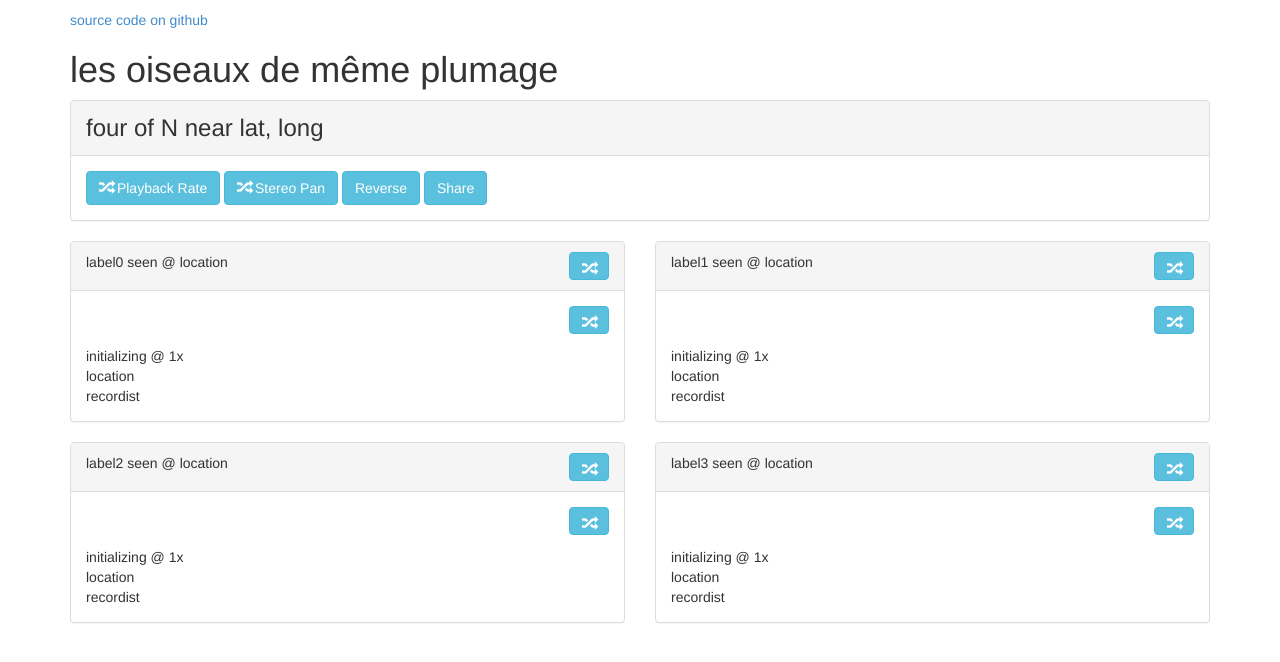
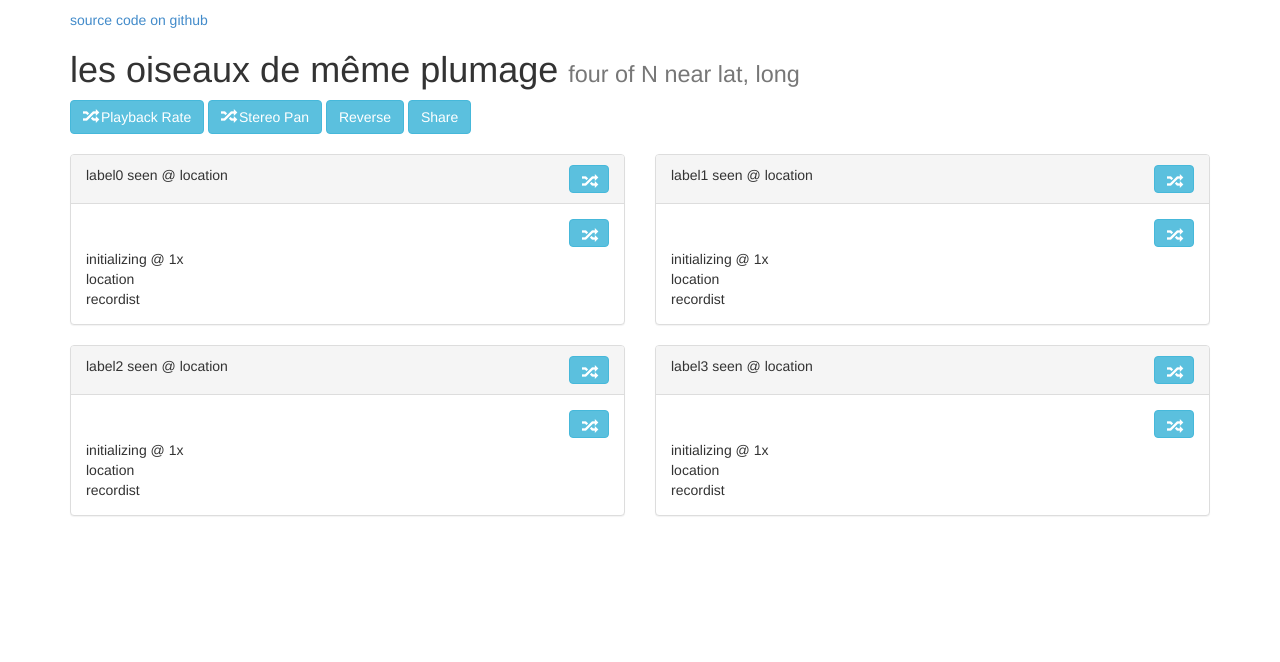
Before and after one commit to wfwalker/loco-xeno-canto, a website: page client/quartet.html in a window 1280 px wide. Drawn offline with Linux system fonts and the light colour scheme; files whose address does not match are found by name.

Commit message:
simplify and compact layout

```diff
--- a/client/quartet.html
+++ b/client/quartet.html
@@ -9,22 +9,21 @@
 
 	<body style='padding-top: 10px'>
 		<div class='container'>
-			<a href="https://github.com/wfwalker/loco-xeno-canto">source code on github</a>
+			<a target='_blank' href="https://github.com/wfwalker/loco-xeno-canto">source code on github</a>
 			<div class='row'>
 				<div class='col-md-12'>
-					<h1>les oiseaux de même plumage</h1>
-					<div class='panel panel-default'>
-						<div class='panel-heading' style='font-size: 18pt'>four of <span id='sightings'>N</span> near <span id='position'>lat, long</span></div>
-
-						<div class='panel-body'>
-							<div>
-								<button class='btn btn-info' id='playbackRates'><span class='glyphicon glyphicon-random'></span> Playback Rate</button>
-								<button class='btn btn-info' id='panners'><span class='glyphicon glyphicon-random'></span> Stereo Pan</button>
-								<button class='btn btn-info' id='reverse'>Reverse</button>
-								<button class='btn btn-info' id='share'>Share</button>
-							</div>
-						</div>
-					</div>
+					<h1>
+						les oiseaux de même plumage
+						<small><span id='sightings'>four of N</span> near <span id='position'>lat, long</span></small>
+					</h1>
+				</div>
+			</div>
+			<div class='row'>
+				<div class='col-md-12' style='padding-bottom: 20px'>
+					<button class='btn btn-info' id='playbackRates'><span class='glyphicon glyphicon-random'></span> Playback Rate</button>
+					<button class='btn btn-info' id='panners'><span class='glyphicon glyphicon-random'></span> Stereo Pan</button>
+					<button class='btn btn-info' id='reverse'>Reverse</button>
+					<button class='btn btn-info' id='share'>Share</button>
 				</div>
 			</div>
 			<div class='row'>
@@ -36,7 +35,7 @@
 						</div>
 						<div class='panel-body panel-nowrap'>
 							<button class='btn btn-info' id='recording0' style='float: right'><span class='glyphicon glyphicon-random'></span></button>
-							<div><canvas id='volumeMeter0' height="40" width="130"></canvas></div>
+							<div><canvas id='volumeMeter0' height="30" width="130"></canvas></div>
 							<span class='status'>initializing</span> @ <span class='playbackRate'>1x</span>
 							<div class='recordingLocation'>location</div>
 							<div class='recordist'>recordist</div>
@@ -53,7 +52,7 @@
 						</div>
 						<div class='panel-body panel-nowrap'>
 							<button class='btn btn-info' id='recording1' style='float: right'><span class='glyphicon glyphicon-random'></span></button>
-							<div><canvas id='volumeMeter1' height="40" width="130"></canvas></div>
+							<div><canvas id='volumeMeter1' height="30" width="130"></canvas></div>
 							<span class='status'>initializing</span> @ <span class='playbackRate'>1x</span>
 							<div class='recordingLocation'>location</div>
 							<div class='recordist'>recordist</div>
@@ -72,7 +71,7 @@
 						</div>
 						<div class='panel-body panel-nowrap'>
 							<button class='btn btn-info' id='recording2' style='float: right'><span class='glyphicon glyphicon-random'></span></button>
-							<div><canvas id='volumeMeter2' height="40" width="130"></canvas></div>
+							<div><canvas id='volumeMeter2' height="30" width="130"></canvas></div>
 							<span class='status'>initializing</span> @ <span class='playbackRate'>1x</span>
 							<div class='recordingLocation'>location</div>
 							<div class='recordist'>recordist</div>
@@ -89,7 +88,7 @@
 						</div>
 						<div class='panel-body panel-nowrap'>
 							<button class='btn btn-info' id='recording3' style='float: right'><span class='glyphicon glyphicon-random'></span></button>
-							<div><canvas id='volumeMeter3' height="40" width="130"></canvas></div>
+							<div><canvas id='volumeMeter3' height="30" width="130"></canvas></div>
 							<span class='status'>initializing</span> @ <span class='playbackRate'>1x</span>
 							<div class='recordingLocation'>location</div>
 							<div class='recordist'>recordist</div>
```
